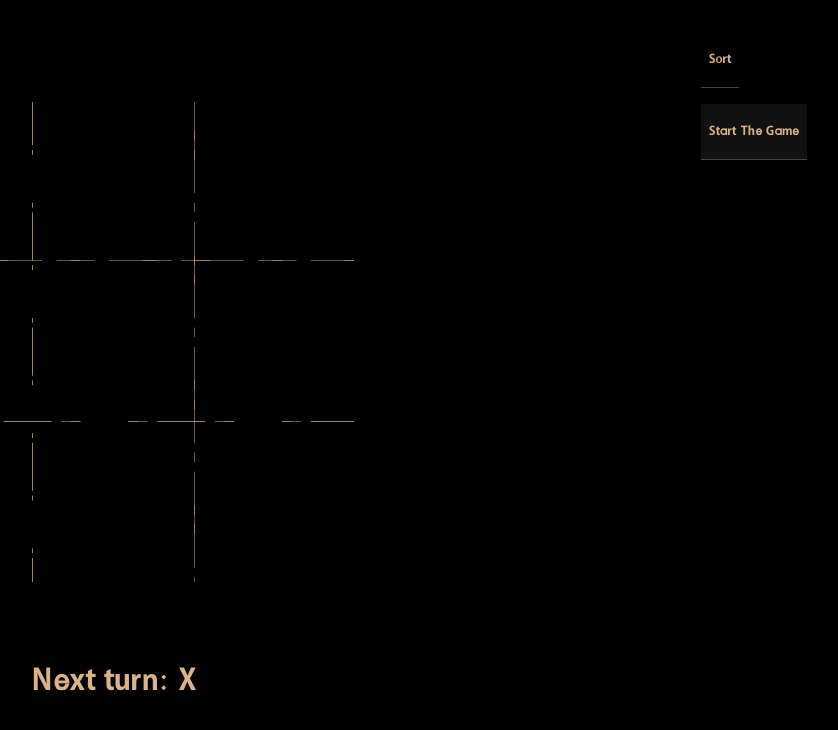
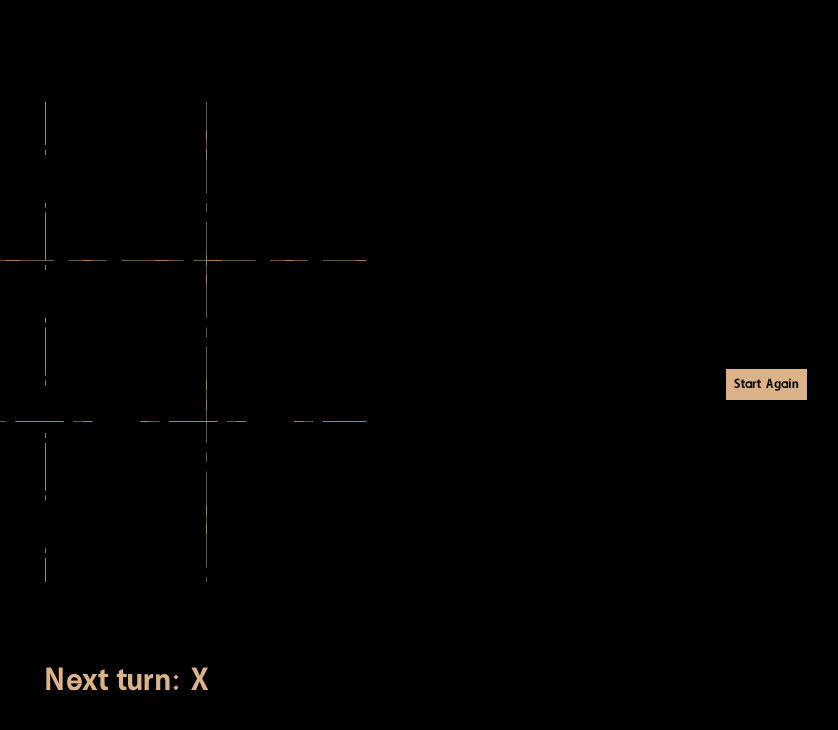
Before and after one commit to abdulrahmanhatem/tic-tac-toe, a React (Create React App) app: page / in a window 1280 px wide. Shown: the top 730 px of the page, without its empty margins (441-1279 px from the left). Built offline with nearby package versions, Linux system fonts and the light colour scheme.

Commit message:
fix svg elements attributes JSX syntax errors

```diff
--- a/src/App.js
+++ b/src/App.js
@@ -58,6 +58,7 @@ export default function Game() {
   const [indexes, setIndexes] = useState([]);
   const xIsNext = currentMove % 2 === 0;
   const currentSquares = history[currentMove];
+  let sort="";
 
   function handlePlay(nextSquares) {
     const nextHistory = [...history.slice(0, currentMove + 1), nextSquares];
@@ -87,33 +88,41 @@ export default function Game() {
   ]
 
   const moves = history.map((squares, move) => {
-    let description;
+
 
     if (move > 0) {
-      description =
+      if (move > 1) {
+        sort = <button onClick={() =>setIsAscending(!isAscending)} className="sort">{isAscending ? "Descending" : "Ascending"}</button>
+      }
+      let description =
       <div className="description">
         <span className="move">0{move}</span>
         <span className="player">{squares[indexes[move-1]]}</span>
         <span className="square">Row: <strong>{locations[indexes[move-1]]?.row}</strong> Column: <strong>{locations[indexes[move-1]]?.col}</strong></span>
       </div>;
 
-    } else {
-      description = <span className="start">Start The Game</span>;
+      return (
+        <li key={move}>
+          <button onClick={() => jumpTo(move)} className={move === currentMove ? "current" : "" }>{description}</button>
+        </li>
+      );
     }
-    return (
-      <li key={move}>
-        <button onClick={() => jumpTo(move)} className={move === currentMove ? "current" : "" }>{description}</button>
-      </li>
-    );
+
+
   });
 
+  console.log(history.every(i => i !== null))
   return (
     <div className="game">
       <div className="game-board">
         <Board xIsNext={xIsNext} squares={currentSquares} onPlay={handlePlay} getCurrent={getCurrentSquare}/>
       </div>
       <div className="game-info">
-        <button onClick={() =>setIsAscending(!isAscending)} className="sort">Sort</button>
+        <div className="options">
+        {sort}
+        <button onClick={() => jumpTo(0)} className="start">Start { history.every(i => i !== null) ? "Again" : "Game"}</button>
+
+        </div>
         <ul style={{
           flexDirection: isAscending ? "column" : "column-reverse"
         }}>{moves}</ul>
@@ -158,18 +167,18 @@ function DashedLine(){
     <svg viewBox="0 0 100 100" className="line">
     <path
         d="M 0 0 L 0 100 z"
-        stroke-miterlimit="0"
+        strokeMiterlimit="0"
         fill="none"
         stroke="#dcb288"
-        stroke-width=".2"
-        stroke-dasharray={
+        strokeWidth=".2"
+        strokeDasharray={
           `
           ${Math.ceil(10)}
           ${Math.ceil(6 * Math.random())}
           ${Math.ceil(5 * Math.random())}
         `
         }
-        stroke-dashoffset="1">
+        strokeDashoffset="1">
         <animate
             attributeName="stroke-dashoffset"
             values="10;0"
--- a/src/styles.css
+++ b/src/styles.css
@@ -102,12 +102,24 @@ svg.line:nth-of-type(4){
 }
 .game-info {
   padding: 2rem;
+  display: flex;
+  flex-direction: column;
+  justify-content: center;
+}
+.game-info .options {
+  display: flex;
+  justify-content: space-between;
+  gap: 5rem;
+}
+.game-info .options button {
+  border: none;
+  padding: .5rem;
 }
 .game-info ul{
   display: flex;
   flex-direction: column;
 }
-.game-info button{
+.game-info ul button{
   border-bottom: .1rem solid var(--grey);
   padding: .5rem;
   transition: all ease-in-out .3s;
@@ -139,7 +151,8 @@ svg.line:nth-of-type(4){
 }
 .game-info button:hover,
 .game-info button:active,
-.square.win
+.square.win,
+.game-info .options button
 {
   background: var(--primary-color);
   color: var(--black);
```
